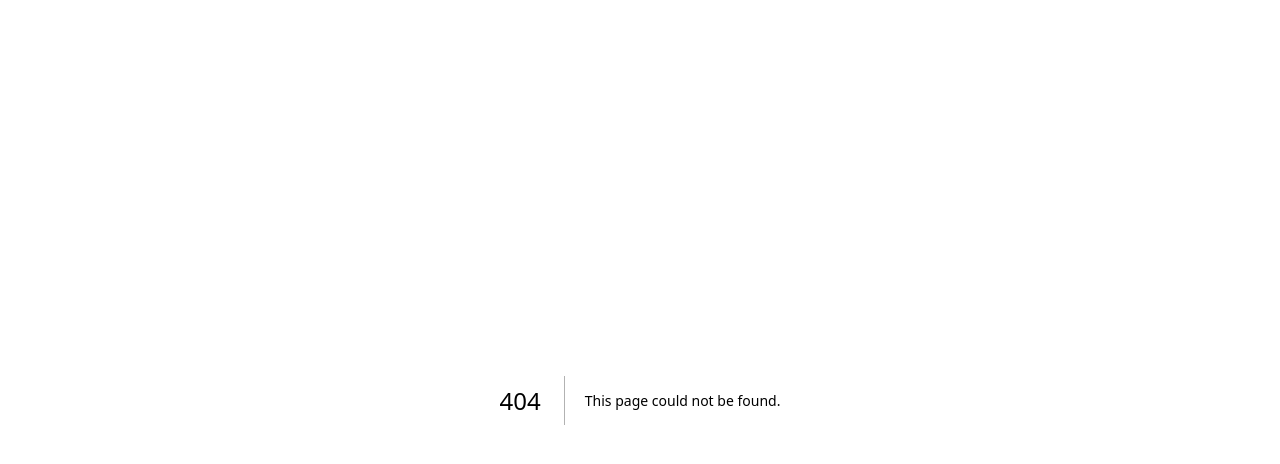
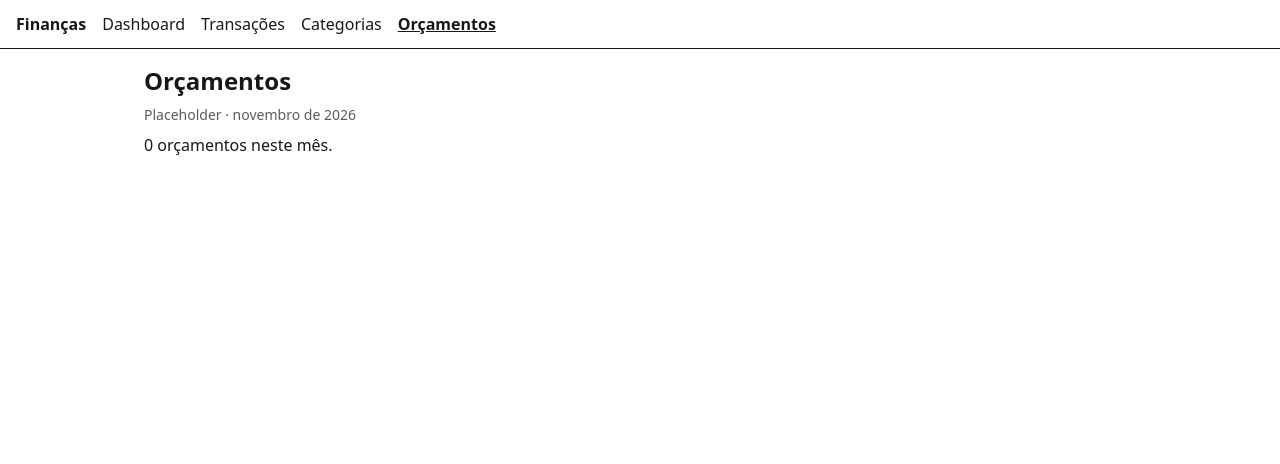
Before and after one commit to welessonOliveira/dayllet, a Next.js app: page /orcamentos in a window 1280 px wide. Before the commit this address had no page. Shown: the top 464 px of the page. Built offline with nearby package versions, Linux system fonts and the light colour scheme; no server answers; the database is empty.

Commit message:
Adiciona páginas placeholder (Dashboard, Transações, Categorias, Orçamentos) e menu
As telas de verdade serão feitas pelo Gemini.

Co-Authored-By: Claude Opus 5.5 <noreply@anthropic.com>
Claude-Session: https://claude.ai/code/session_0126HbCejRH2jFP7oiTxwEvd

```diff
--- /dev/null
+++ b/src/app/categorias/page.tsx
@@ -0,0 +1,18 @@
+// PLACEHOLDER de Categorias: a tela de verdade será feita pelo Gemini.
+import { listCategoriesGrouped } from "@/server/categories";
+import { prisma } from "@/server/db";
+
+export const dynamic = "force-dynamic";
+
+export default async function CategoriasPage() {
+  const { income, expense } = await listCategoriesGrouped(prisma);
+  return (
+    <section className="space-y-2">
+      <h1 className="text-2xl font-bold">Categorias</h1>
+      <p className="text-sm opacity-70">Placeholder</p>
+      <p>
+        {income.length} de receita e {expense.length} de despesa.
+      </p>
+    </section>
+  );
+}
--- a/src/app/layout.tsx
+++ b/src/app/layout.tsx
@@ -1,4 +1,5 @@
 import type { Metadata } from "next";
+import { MainNav } from "@/components/MainNav";
 import "./globals.css";
 
 export const metadata: Metadata = {
@@ -13,7 +14,10 @@ export default function RootLayout({
 }>) {
   return (
     <html lang="pt-BR">
-      <body className="antialiased">{children}</body>
+      <body className="antialiased">
+        <MainNav />
+        <main className="mx-auto max-w-5xl p-4">{children}</main>
+      </body>
     </html>
   );
 }
--- /dev/null
+++ b/src/app/orcamentos/page.tsx
@@ -0,0 +1,18 @@
+// PLACEHOLDER de Orçamentos: a tela de verdade será feita pelo Gemini.
+import { currentMonth, formatMonthLabel } from "@/lib/dates";
+import { listBudgetsWithProgress } from "@/server/budgets";
+import { prisma } from "@/server/db";
+
+export const dynamic = "force-dynamic";
+
+export default async function OrcamentosPage() {
+  const month = currentMonth();
+  const budgets = await listBudgetsWithProgress(prisma, month);
+  return (
+    <section className="space-y-2">
+      <h1 className="text-2xl font-bold">Orçamentos</h1>
+      <p className="text-sm opacity-70">Placeholder · {formatMonthLabel(month)}</p>
+      <p>{budgets.length} orçamentos neste mês.</p>
+    </section>
+  );
+}
--- a/src/app/page.tsx
+++ b/src/app/page.tsx
@@ -1,7 +1,21 @@
-export default function Home() {
+// PLACEHOLDER do Dashboard: a tela de verdade será feita pelo Gemini.
+import { currentMonth, formatMonthLabel } from "@/lib/dates";
+import { formatBRL } from "@/lib/money";
+import { getDashboardData } from "@/server/dashboard";
+import { prisma } from "@/server/db";
+
+export const dynamic = "force-dynamic";
+
+export default async function DashboardPage() {
+  const { month, summary, budgets } = await getDashboardData(prisma, currentMonth());
   return (
-    <main className="p-8">
-      <h1 className="text-2xl font-bold">Finanças</h1>
-    </main>
+    <section className="space-y-2">
+      <h1 className="text-2xl font-bold">Dashboard</h1>
+      <p className="text-sm opacity-70">Placeholder · {formatMonthLabel(month)}</p>
+      <p>Saldo do mês: {formatBRL(summary.balanceCents)}</p>
+      <p>A pagar: {formatBRL(summary.pendingExpenseCents)}</p>
+      <p>Transações no mês: {summary.count}</p>
+      <p>Orçamentos no mês: {budgets.length}</p>
+    </section>
   );
 }
--- /dev/null
+++ b/src/app/transacoes/page.tsx
@@ -0,0 +1,21 @@
+// PLACEHOLDER de Transações: a tela de verdade será feita pelo Gemini.
+import { formatMonthLabel } from "@/lib/dates";
+import { type SearchParams, parseTransactionFilters } from "@/lib/validations";
+import { prisma } from "@/server/db";
+import { listTransactions } from "@/server/transactions";
+
+export default async function TransacoesPage({
+  searchParams,
+}: {
+  searchParams: Promise<SearchParams>;
+}) {
+  const filters = parseTransactionFilters(await searchParams);
+  const transacoes = await listTransactions(prisma, filters);
+  return (
+    <section className="space-y-2">
+      <h1 className="text-2xl font-bold">Transações</h1>
+      <p className="text-sm opacity-70">Placeholder · {formatMonthLabel(filters.month)}</p>
+      <p>{transacoes.length} transações neste mês.</p>
+    </section>
+  );
+}
--- /dev/null
+++ b/src/components/MainNav.tsx
@@ -0,0 +1,32 @@
+"use client";
+// Menu principal (PLACEHOLDER: o Gemini vai refazer o visual).
+import Link from "next/link";
+import { usePathname } from "next/navigation";
+
+const LINKS = [
+  { href: "/", label: "Dashboard" },
+  { href: "/transacoes", label: "Transações" },
+  { href: "/categorias", label: "Categorias" },
+  { href: "/orcamentos", label: "Orçamentos" },
+];
+
+export function MainNav() {
+  const pathname = usePathname();
+  return (
+    <nav className="flex flex-wrap gap-4 border-b px-4 py-3">
+      <span className="font-bold">Finanças</span>
+      {LINKS.map((l) => {
+        const ativo = l.href === "/" ? pathname === "/" : pathname.startsWith(l.href);
+        return (
+          <Link
+            key={l.href}
+            href={l.href}
+            className={ativo ? "font-semibold underline" : "hover:underline"}
+          >
+            {l.label}
+          </Link>
+        );
+      })}
+    </nav>
+  );
+}
```
